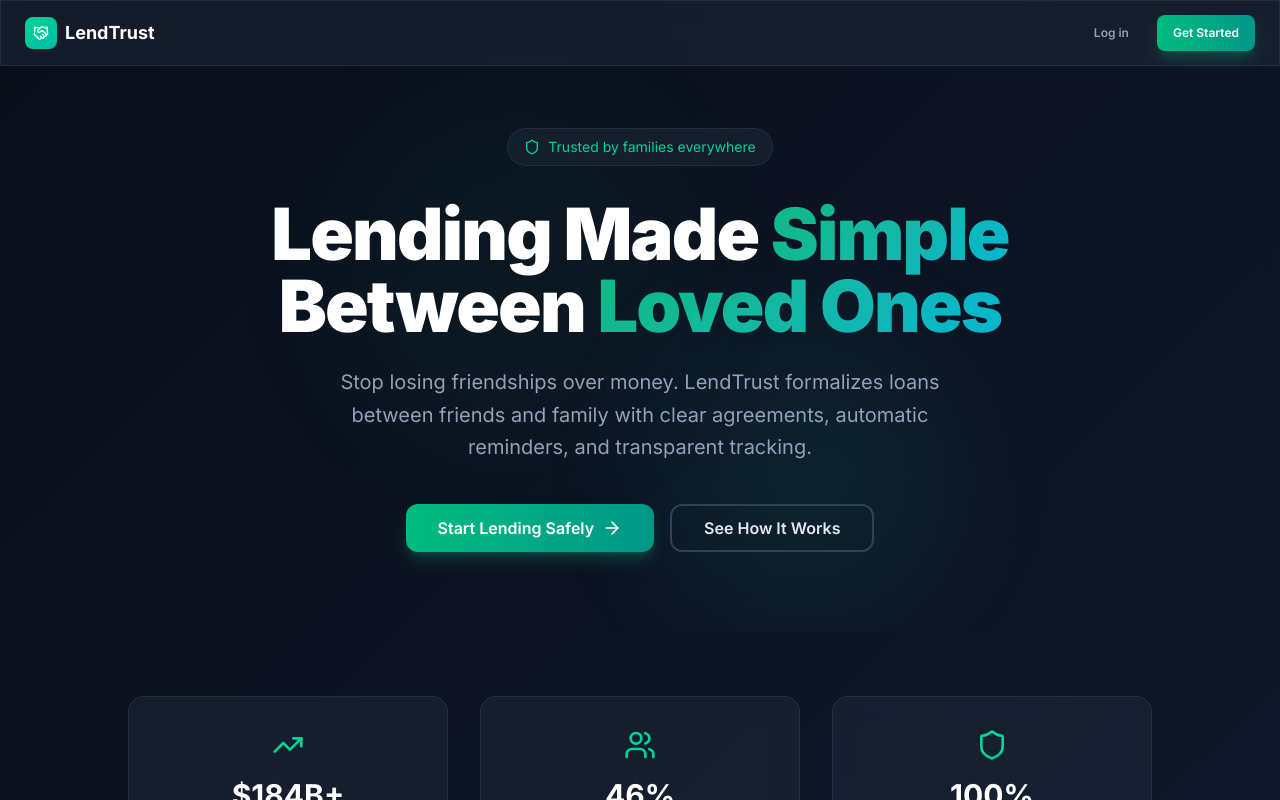
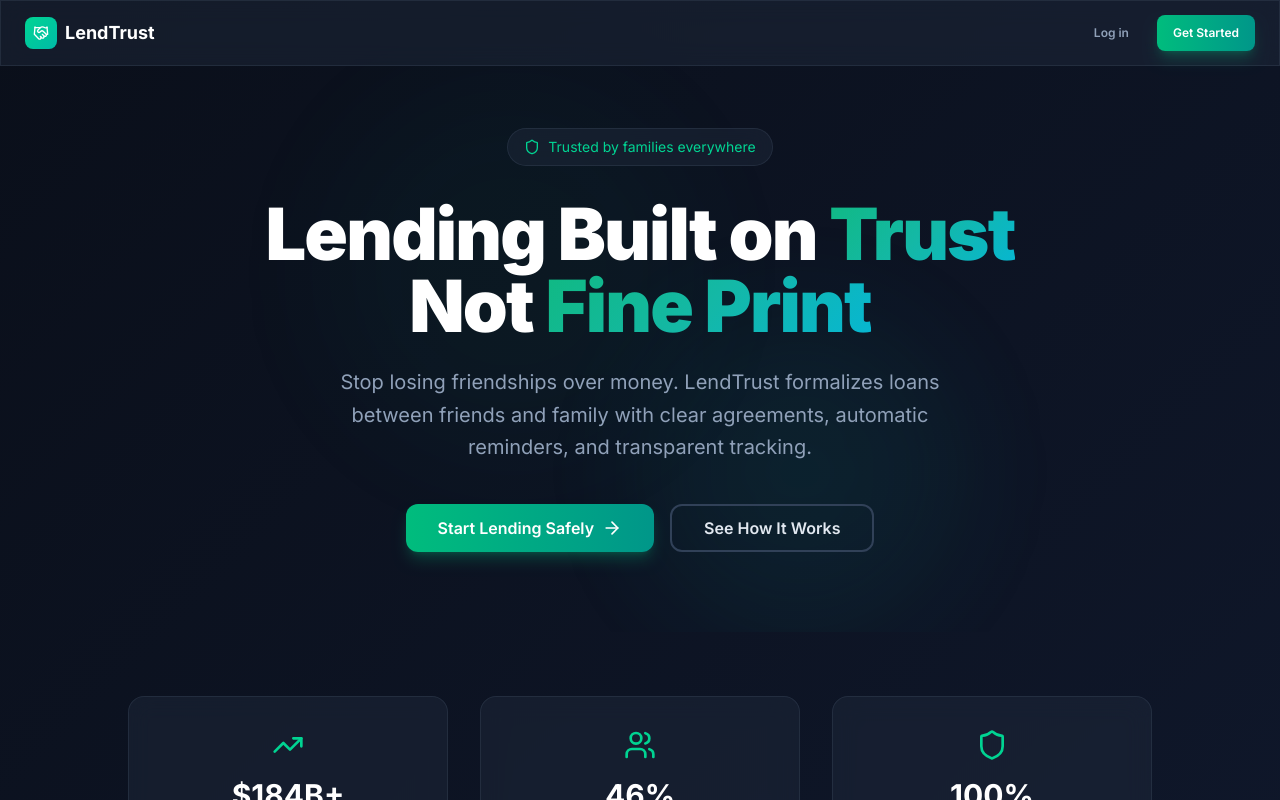
Before and after one commit to waliceo/p2p-lending, a Next.js app: page / in a window 1280 px wide. Shown: the top 800 px of the page. Built offline with nearby package versions, Linux system fonts and the light colour scheme.

Commit message:
Update hero headline: 'Lending Built on Trust Not Fine Print'

```diff
--- a/src/app/page.tsx
+++ b/src/app/page.tsx
@@ -37,11 +37,11 @@ export default function LandingPage() {
             Trusted by families everywhere
           </div>
           <h1 className="text-5xl md:text-7xl font-black tracking-tight mb-6">
-            <span className="text-white">Lending Made </span>
-            <span className="gradient-text">Simple</span>
+            <span className="text-white">Lending Built on </span>
+            <span className="gradient-text">Trust</span>
             <br />
-            <span className="text-white">Between </span>
-            <span className="gradient-text">Loved Ones</span>
+            <span className="text-white">Not </span>
+            <span className="gradient-text">Fine Print</span>
           </h1>
           <p className="text-lg md:text-xl text-slate-400 max-w-2xl mx-auto mb-10 leading-relaxed">
             Stop losing friendships over money. LendTrust formalizes loans between friends and family
```
